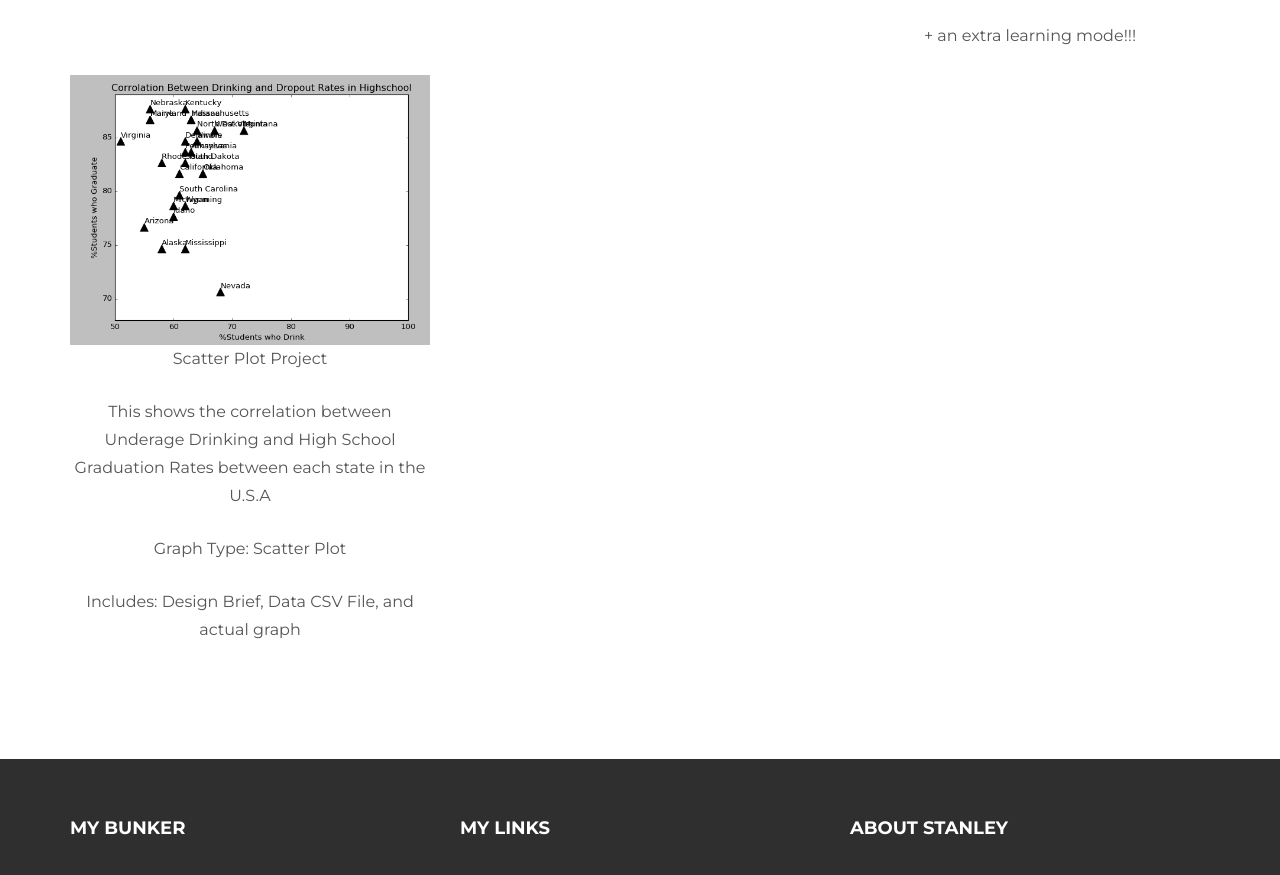
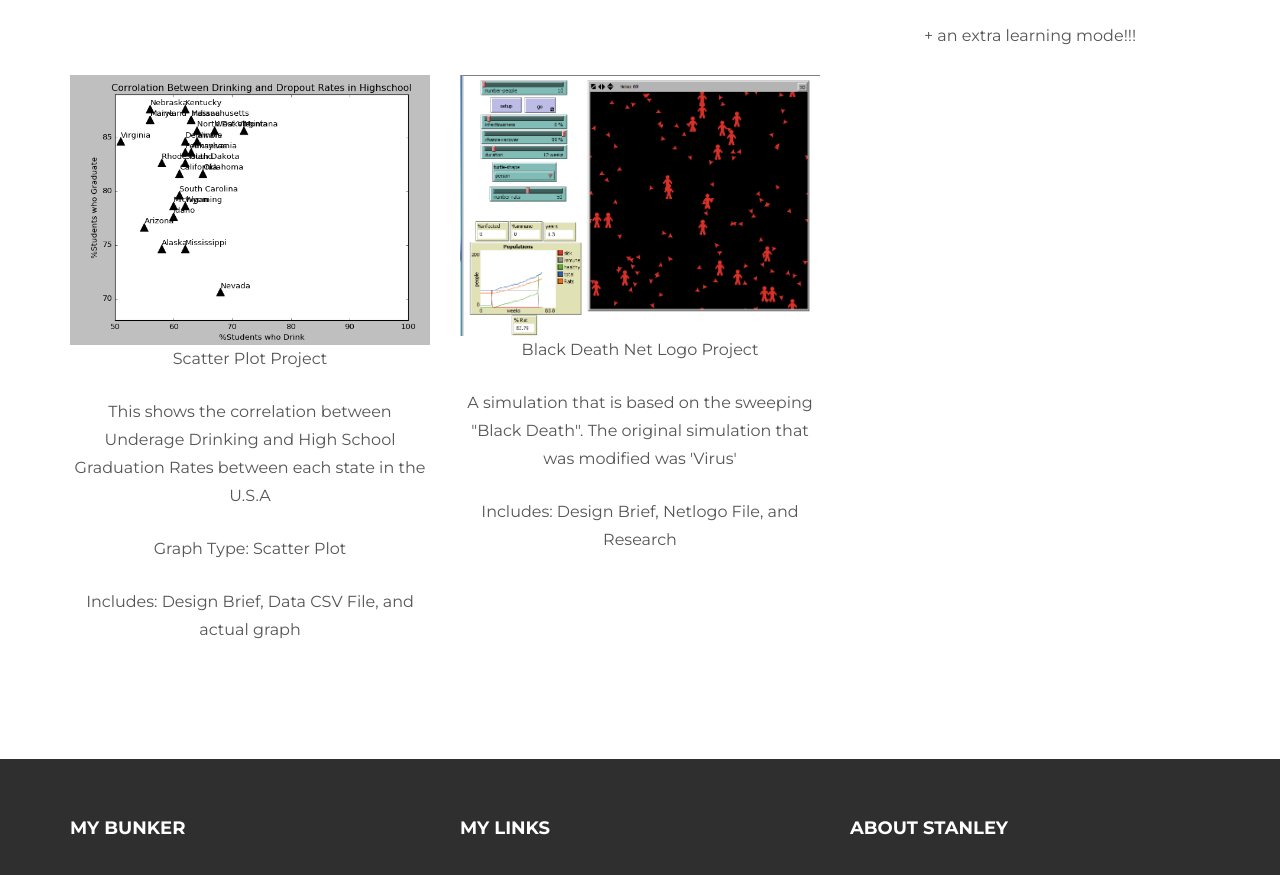
Before and after one commit to Jrescobedo/Jrescobedo.github.io, a plain HTML site: page work.html in a window 1280 px wide. Shown: the part 879-1754 px from the top of the page. Drawn offline with nearby package versions, Linux system fonts and the light colour scheme.

Commit message:
changved

```diff
--- a/work.html
+++ b/work.html
@@ -88,6 +88,12 @@
 				<p> Graph Type: Scatter Plot</p>
 				<p>Includes: Design Brief, Data CSV File, and actual graph</p>
 			</div>
+				<div class="col-lg-4">
+				<a class="zoom green" href="assets/img/portfolio/files/BlackDeath.nlogo"><img class="img-responsive" src="assets/img/portfolio/RATSIM.PNG" alt="" height="500" width="500" /></a>
+				<p>Black Death Net Logo Project</p>
+				<p>A simulation that is based on the sweeping "Black Death". The original simulation that was modified was 'Virus'</p>
+				<p>Includes: Design Brief, Netlogo File, and Research</p>
+			</div>
 		</div><!-- /row -->
 		</div><!-- /row -->
 	</div><!-- /container -->
```
Also changed, not shown: index.html (+4 -0 lines), 1 other file.
